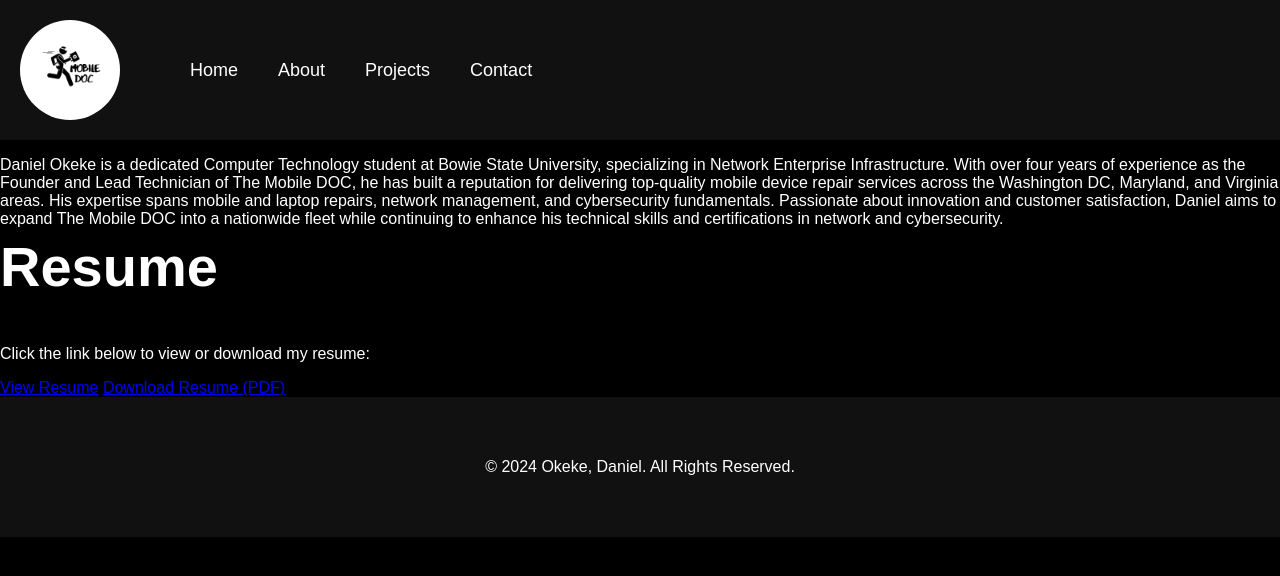
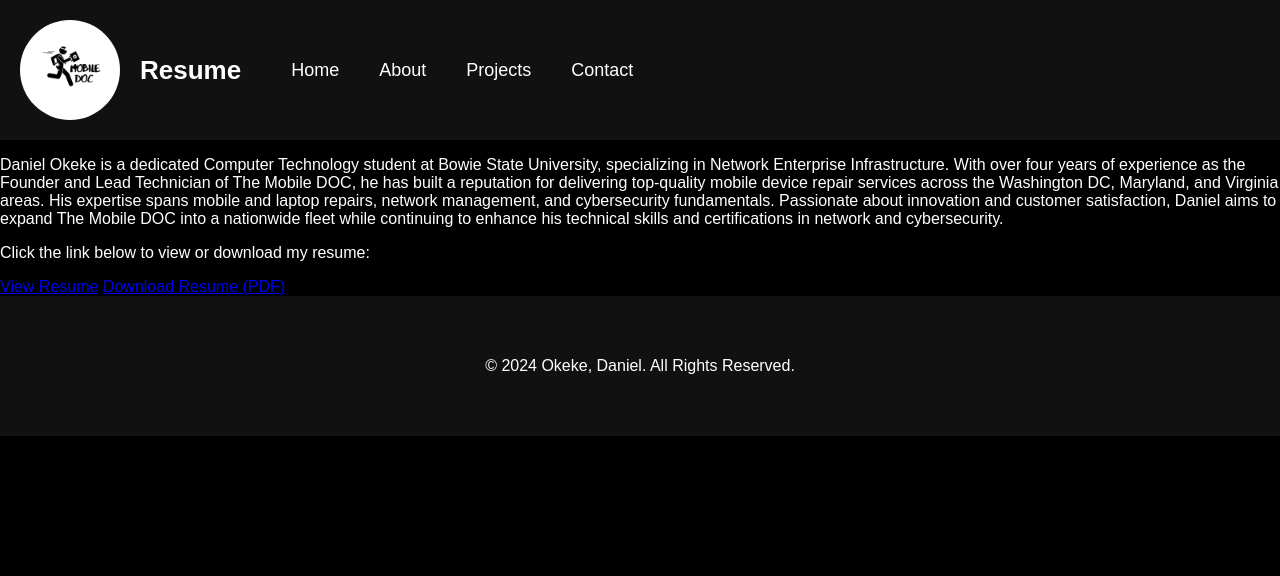
Before and after one commit to danthecyberboy/personalPortfolio, a plain HTML site: page resume.html in a window 1280 px wide. Drawn offline with Linux system fonts and the light colour scheme.

Commit message:
changes to readme and resume file

```diff
--- a/resume.html
+++ b/resume.html
@@ -13,9 +13,9 @@
         <div class="logo-container">
             <img src="tmd.png" alt="Your Logo" class="logo">
         </div>
-
-        <nav>
-            <ul>
+	<h1>Resume</h1>
+          <nav>
+              <ul>
                 <li><a href="index.html">Home</a></li>
                 <li><a href="about.html">About</a></li>
                 <li><a href="projects.html">Projects</a></li>
@@ -23,12 +23,18 @@
             </ul>
         </nav>
     </header>
+
+          <div class="resume-content">
+
+    <main>
+
+
         <p>Daniel Okeke is a dedicated Computer Technology student at Bowie State University, specializing in Network Enterprise Infrastructure. With over four years of experience as the Founder and Lead Technician of The Mobile DOC, he has built a reputation for delivering top-quality mobile device repair services across the Washington DC, Maryland, and Virginia areas. His expertise spans mobile and laptop repairs, network management, and cybersecurity fundamentals. Passionate about innovation and customer satisfaction, Daniel aims to expand The Mobile DOC into a nationwide fleet while continuing to enhance his technical skills and certifications in network and cybersecurity.</p>
 
 
     <main>
         <section class="resume-section">
-            <h2>Resume</h2>
+
             <p>Click the link below to view or download my resume:</p>
           <a href="resume/dokeke_resume.pdf" target="_blank">View Resume</a>
           <a href="resume/dokeke_resume.pdf" download>Download Resume (PDF)</a>
```
Also changed, not shown: index.html (+1 -0 lines), README.md.txt.
